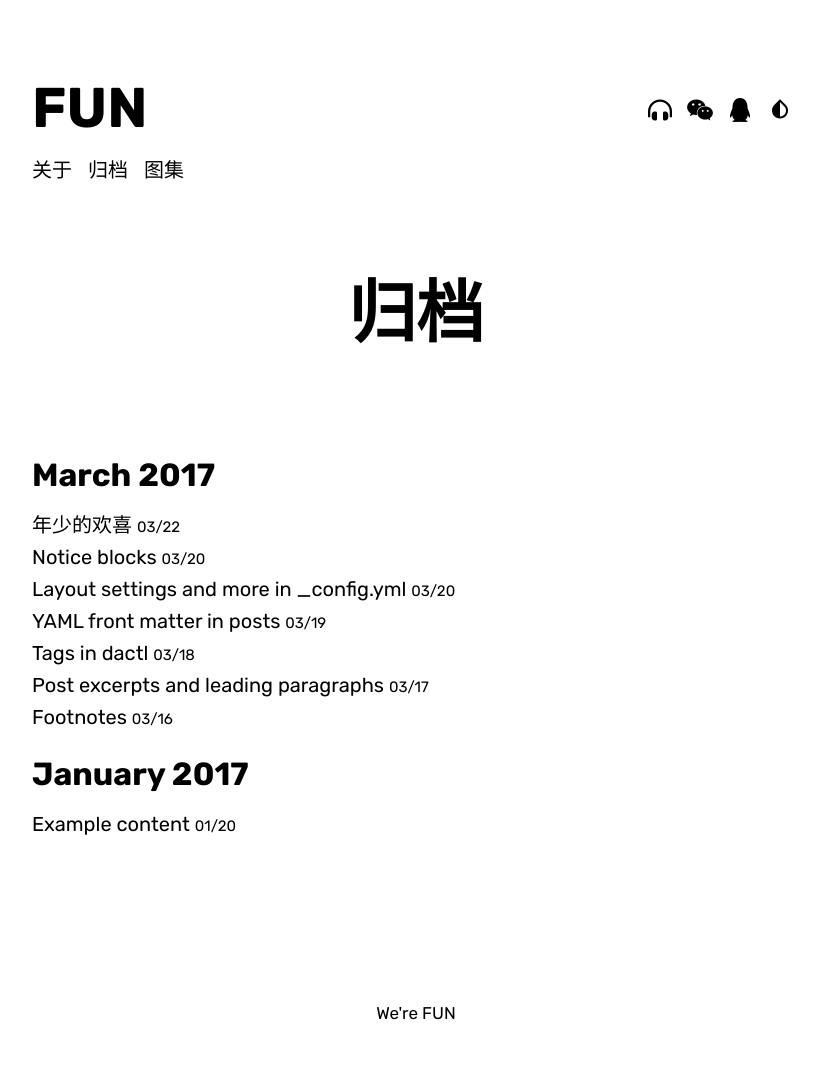
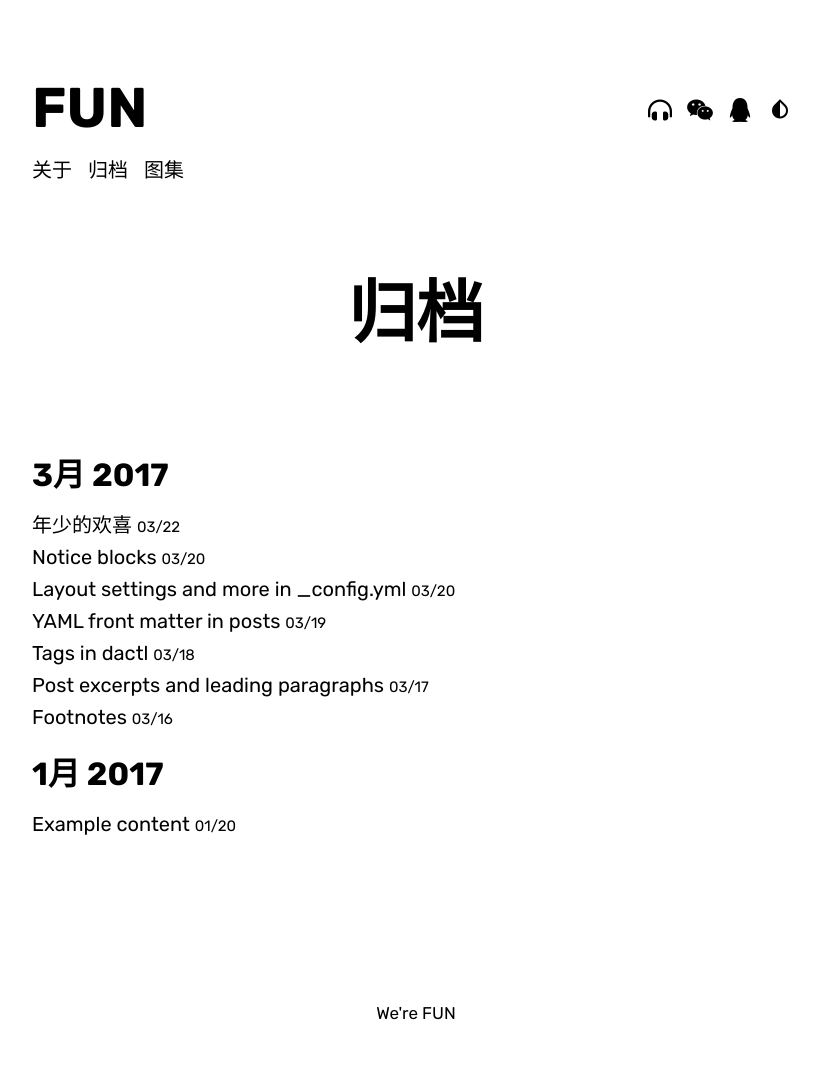
Before and after one commit to FUNzmr/Remember, a Jekyll site: the page built from archive.md, in a window 1280 px wide. Shown: the whole page, without its empty margins (224-1043 px from the left). Built offline with Jekyll 4.4.1, drawn with Linux system fonts in a browser that asks for light colours; nearby versions of some CDN libraries; some web fonts are replaced; comment, search, counter and statistics services are not loaded; a style sheet for code colours, icons or effects is not loaded; some of the changed lines change nothing that is shown.

Commit message:
Update date_custom_short.html

```diff
--- a/_includes/utils/date_custom_short.html
+++ b/_includes/utils/date_custom_short.html
@@ -7,7 +7,7 @@
 {% comment %}-------- Test if we have a date to process --------{% endcomment %}
 {% if processed_date %}
 
-    {% assign month = "January,February,March,April,May,June,July,August,September,October,November,December" | split: "," %}
+    {% assign month = "1月,2月,3月,4月,5月,6月,7月,8月,9月,10月,11月,12月" | split: "," %}
 
     {% assign month_index = processed_date | date: "%m" | minus: 1 %}
 
```
